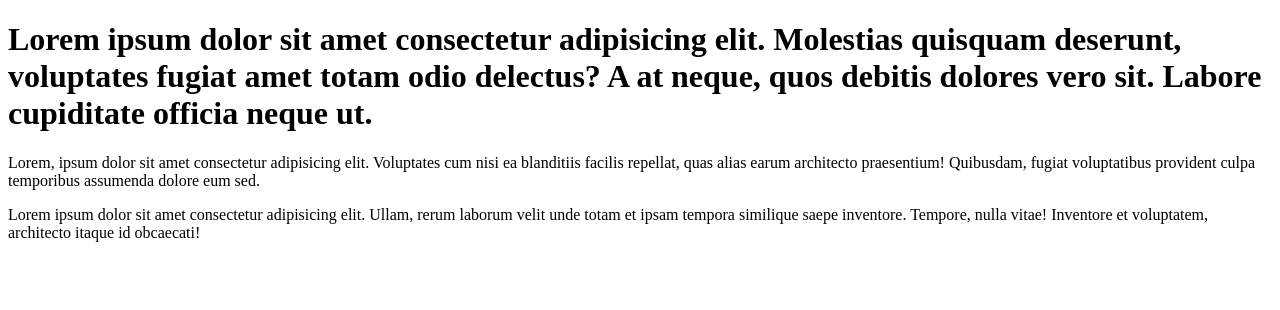
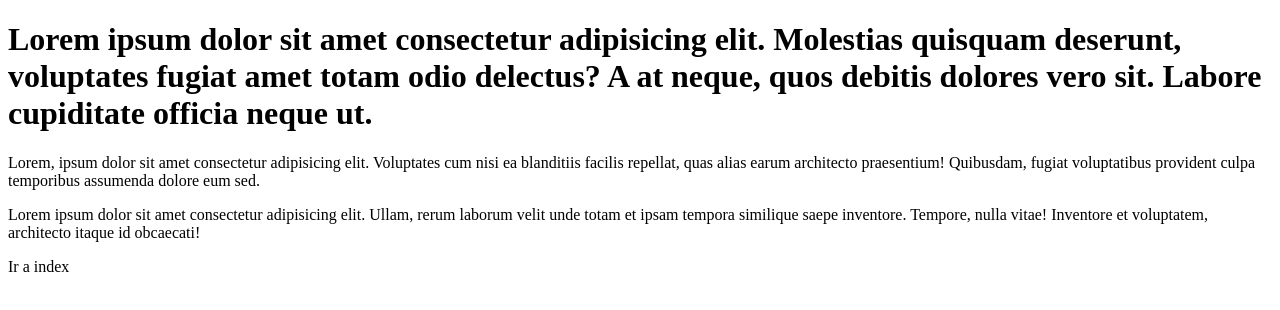
Before and after one commit to catalina-romero/actividad-1-front-end-inacap, a plain HTML site: page pag2.html in a window 1280 px wide. Drawn offline with Linux system fonts and the light colour scheme.

Commit message:
Se ha agregado enlace para ir a index

```diff
--- a/pag2.html
+++ b/pag2.html
@@ -10,5 +10,6 @@
     <h1>Lorem ipsum dolor sit amet consectetur adipisicing elit. Molestias quisquam deserunt, voluptates fugiat amet totam odio delectus? A at neque, quos debitis dolores vero sit. Labore cupiditate officia neque ut.</h1>
     <p>Lorem, ipsum dolor sit amet consectetur adipisicing elit. Voluptates cum nisi ea blanditiis facilis repellat, quas alias earum architecto praesentium! Quibusdam, fugiat voluptatibus provident culpa temporibus assumenda dolore eum sed.</p>
     <p>Lorem ipsum dolor sit amet consectetur adipisicing elit. Ullam, rerum laborum velit unde totam et ipsam tempora similique saepe inventore. Tempore, nulla vitae! Inventore et voluptatem, architecto itaque id obcaecati!</p>
+    <p><a href="index.html"></a>Ir a index</p>
 </body>
 </html>
```
